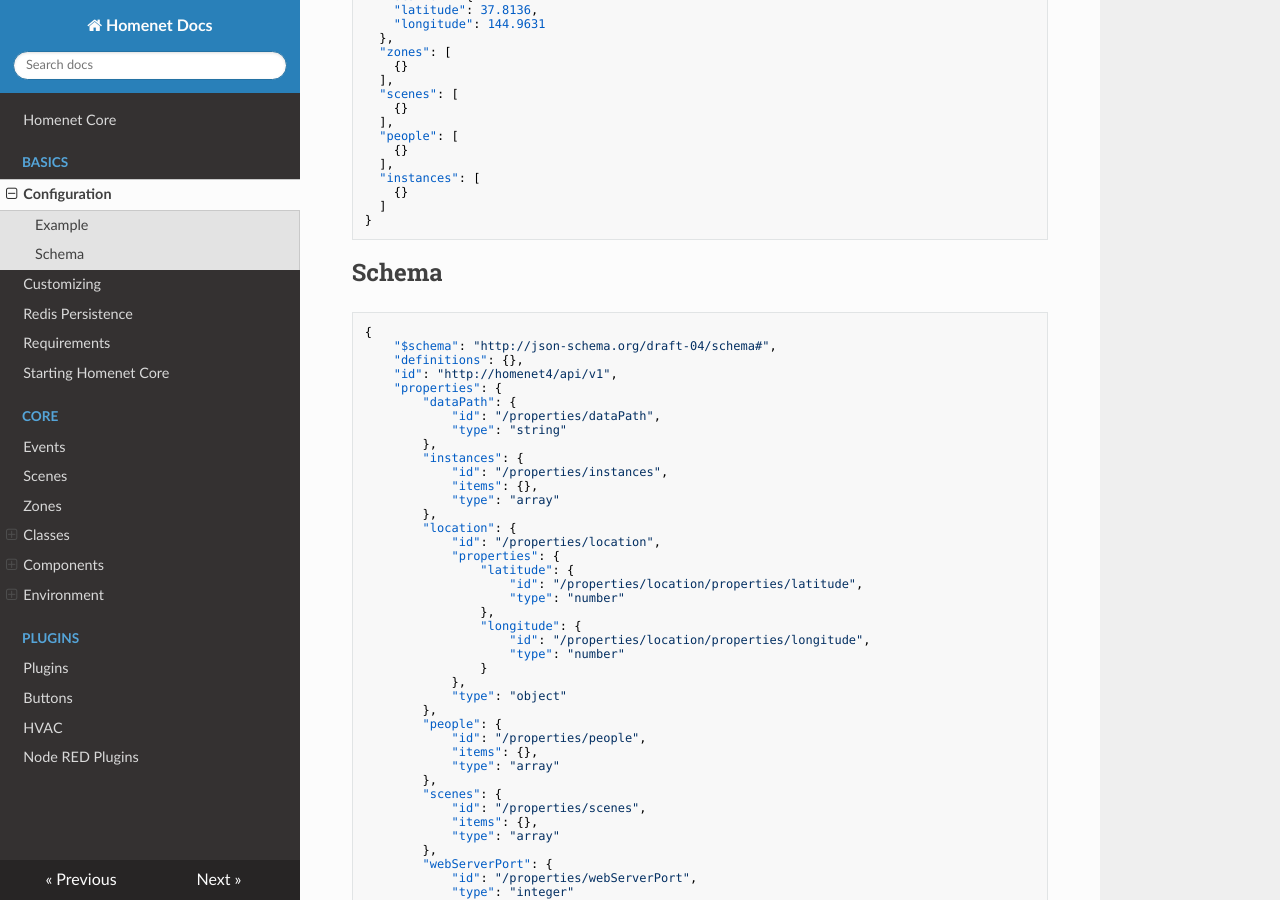
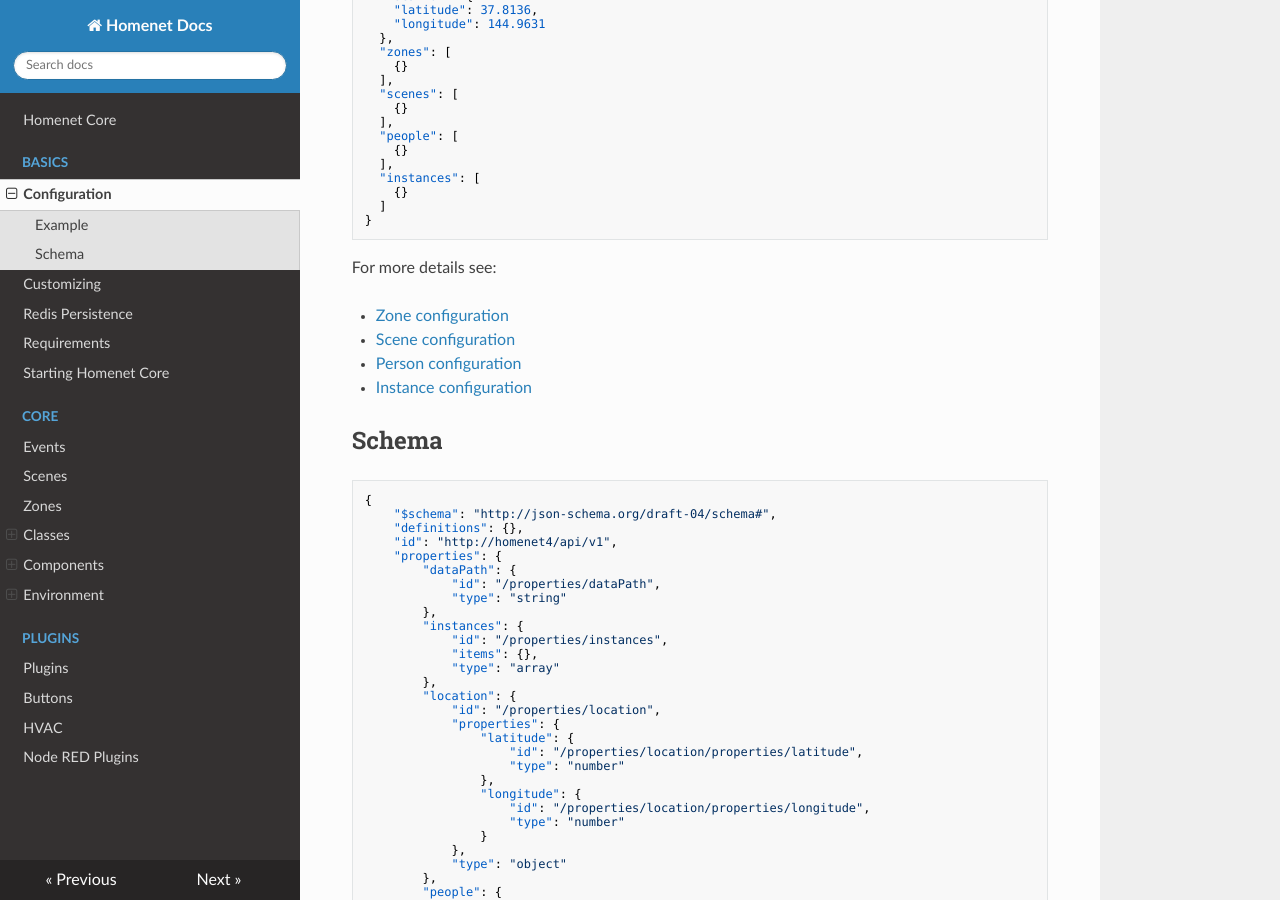
Before and after one commit to denwilliams/homenet-core, an MkDocs documentation site: the page built from docs/src/basics/configuration.md, in a window 1280 px wide and 900 px high, scrolled down 429 px. Built offline with MkDocs 1.6.1, drawn with Linux system fonts in a browser that asks for light colours; nearby versions of some CDN libraries.

Commit message:
links to tsdoc

````diff
--- a/docs/src/basics/configuration.md
+++ b/docs/src/basics/configuration.md
@@ -30,6 +30,13 @@ If no configuration is passed in it uses `/etc/homenet4/config.json`.
   ]
 }
 ```
+
+For more details see:
+
+- [Zone configuration](../../../tsdoc/interfaces/homenet.izoneconfig.html)
+- [Scene configuration](../../../tsdoc/interfaces/homenet.isceneconfig.html)
+- [Person configuration](../../../tsdoc/interfaces/homenet.ipersonconfig.html)
+- [Instance configuration](../../../tsdoc/interfaces/homenet.instanceconfig.html)
 
 ## Schema
 
````
